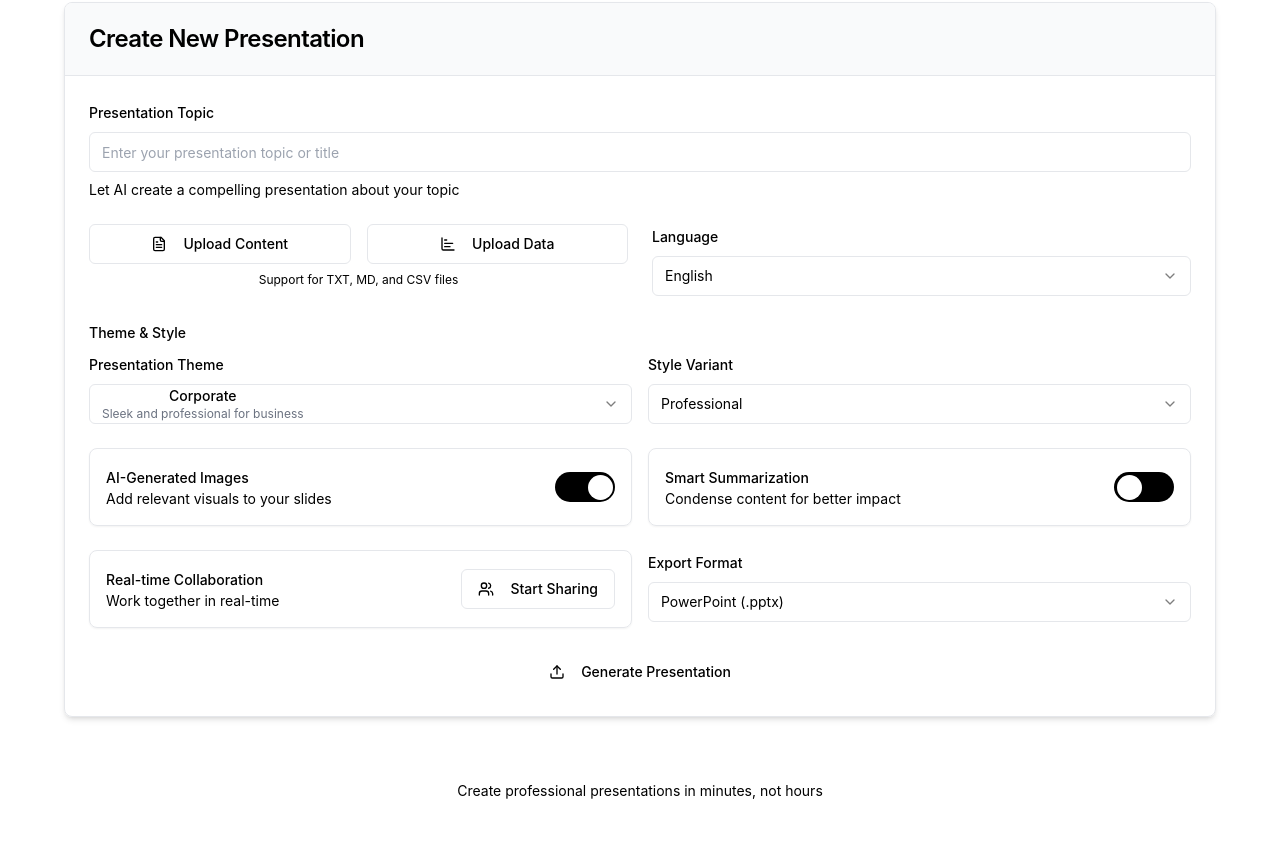
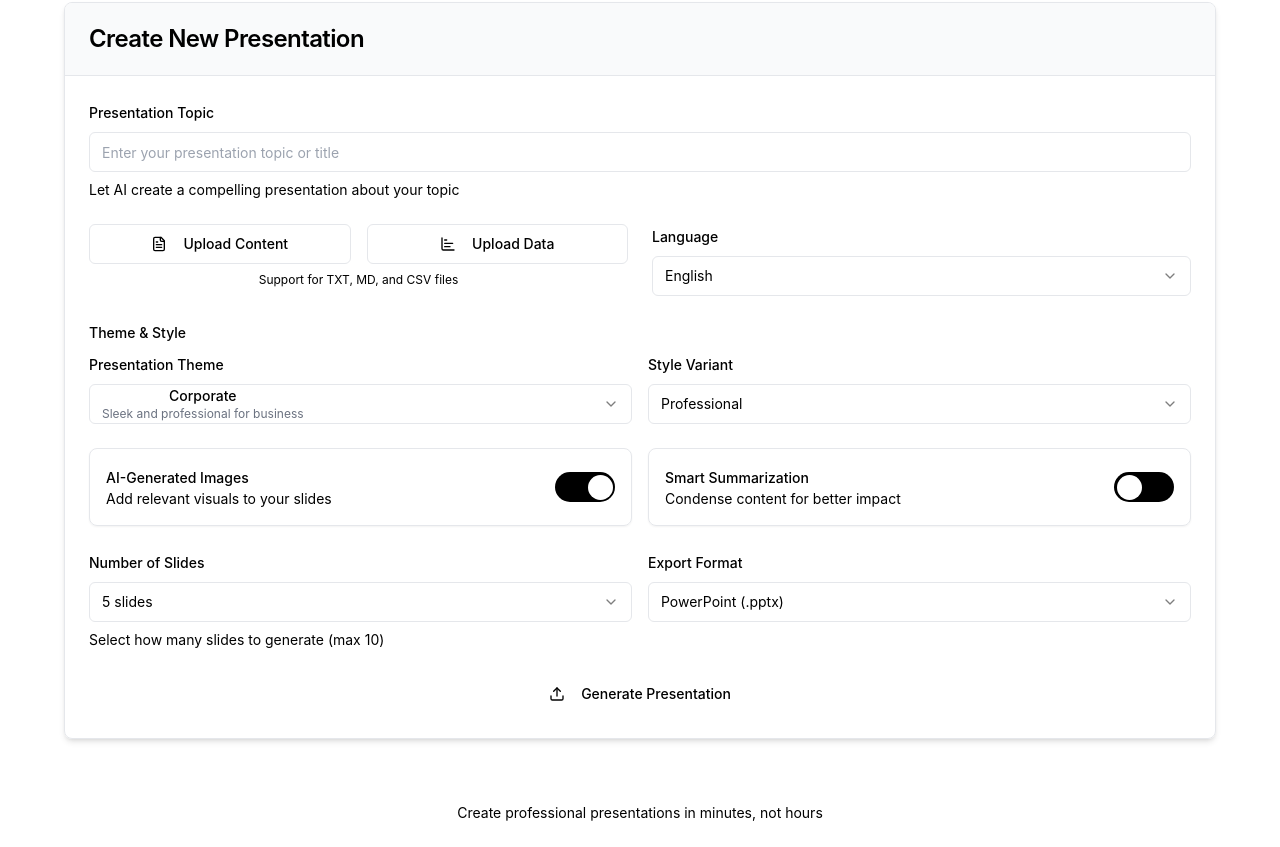
Before and after one commit to vishnuvardhan543/AI-Presentation-Builder, a React (Create React App) app in the folder frontend/: page / in a window 1280 px wide. Shown: the part 382-1229 px from the top of the page. Before the commit the page ends 1207 px from the top, so only its background shows below. Built offline with nearby package versions, Linux system fonts and the light colour scheme.

Commit message:
Added number of slides that user wants

```diff
--- a/frontend/src/components/presentation-form.js
+++ b/frontend/src/components/presentation-form.js
@@ -47,6 +47,7 @@ export function PresentationForm() {
       summarize: false,
       chartType: undefined,
       exportFormat: "pptx",
+      slideCount: 5,
     },
   });
 
@@ -341,35 +342,33 @@ export function PresentationForm() {
         </div>
 
         <div className="grid gap-4 md:grid-cols-2">
-          <div className="flex items-center justify-between space-y-0 rounded-lg border p-4 shadow-sm col-span-2 md:col-span-1">
-            <div>
-              <FormLabel className="font-medium">Real-time Collaboration</FormLabel>
-              <FormDescription>Work together in real-time</FormDescription>
-            </div>
-            <Button
-              type="button"
-              variant={isCollaborating ? "destructive" : "outline"}
-              className={isCollaborating ? "bg-red-500 hover:bg-red-600" : "border-primary text-primary hover:bg-primary/5"}
-              onClick={() => {
-                if (isCollaborating) {
-                  stopCollaboration();
-                  toast({
-                    title: "Collaboration ended",
-                    description: "You've left the collaboration session.",
-                  });
-                } else {
-                  startCollaboration();
-                  toast({
-                    title: "Collaboration started",
-                    description: "Share the URL with others to collaborate.",
-                  });
-                }
-              }}
-            >
-              <Users className="w-4 h-4 mr-2" />
-              {isCollaborating ? "Stop Sharing" : "Start Sharing"}
-            </Button>
-          </div>
+          <FormField
+            control={form.control}
+            name="slideCount"
+            render={({ field }) => (
+              <FormItem className="col-span-2 md:col-span-1">
+                <FormLabel className="font-medium">Number of Slides</FormLabel>
+                <Select onValueChange={(value) => field.onChange(parseInt(value))} defaultValue={field.value.toString()}>
+                  <FormControl>
+                    <SelectTrigger className="focus:ring-2 focus:ring-primary/20">
+                      <SelectValue placeholder="Select number of slides" />
+                    </SelectTrigger>
+                  </FormControl>
+                  <SelectContent className="w-full max-w-[200px] bg-white z-50">
+                    {[3, 4, 5, 6, 7, 8, 9, 10].map((num) => (
+                      <SelectItem key={num} value={num.toString()}>
+                        {num} slides
+                      </SelectItem>
+                    ))}
+                  </SelectContent>
+                </Select>
+                <FormDescription>
+                  Select how many slides to generate (max 10)
+                </FormDescription>
+                <FormMessage />
+              </FormItem>
+            )}
+          />
 
           <FormField
             control={form.control}
```
Also changed, not shown: 1 other file (tests, documents, lock files or other folders).
